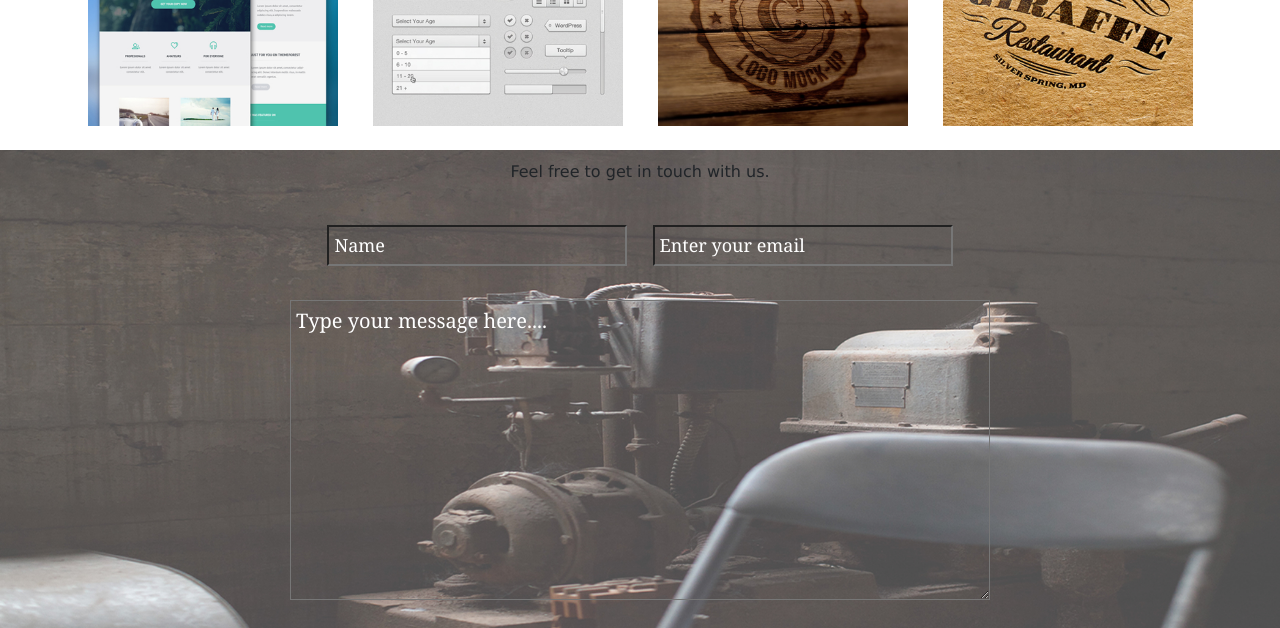
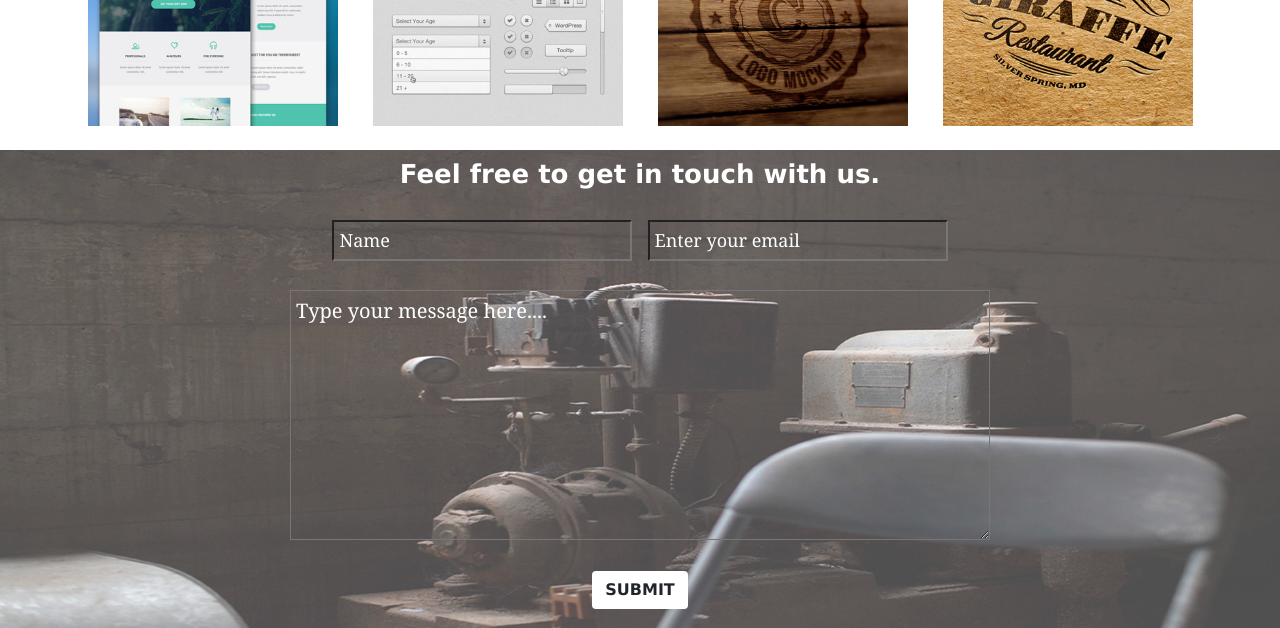
Before and after one commit to Joan-w/Delani-Studio, a plain HTML site: page index.html in a window 1280 px wide. Shown: the part 1828-2456 px from the top of the page. Drawn offline with nearby package versions, Linux system fonts and the light colour scheme; a web font is replaced by a local one.

Commit message:
Styling the paragraph in contact class

```diff
--- a/css/styles.css
+++ b/css/styles.css
@@ -97,12 +97,18 @@ body{
 .contact{
     background-image: url("../Images/c_image.jpg");
     background-size: cover;
-    padding-top:10px;
+    padding-top:5px;
     height: 500px;
 }
+.contact p{
+    font-size: 26px;
+    font-weight: 700;
+    font-family: 'Lucida Sans', 'Lucida Sans Regular', 'Lucida Grande', 'Lucida Sans Unicode', Geneva, Verdana, sans-serif;
+    color: white;
+}
 .contact .input{
-    margin: 10px;
-    margin-top: 25px;
+    margin: 5px;
+    margin-top: 10px;
     width: 300px;
     padding: 5px;
     color:black;
@@ -115,7 +121,7 @@ body{
 }
 .contact .input-txt{
     width:700px;
-    height: 300px;
+    height: 250px;
     padding: 5px;
     color:white;
     font-size: 20px;
```
